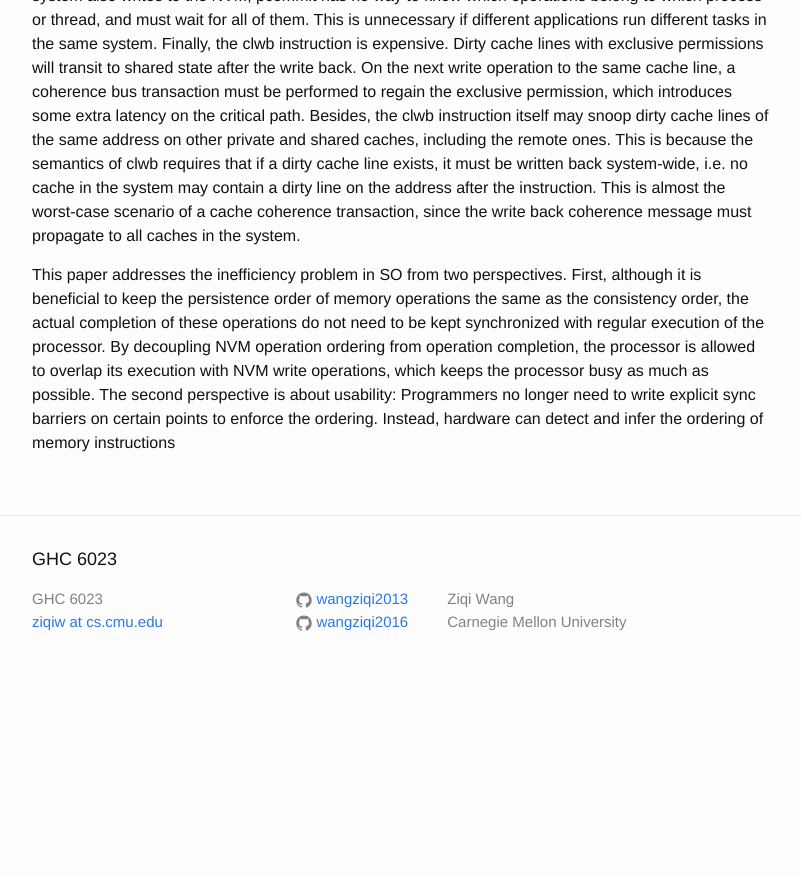
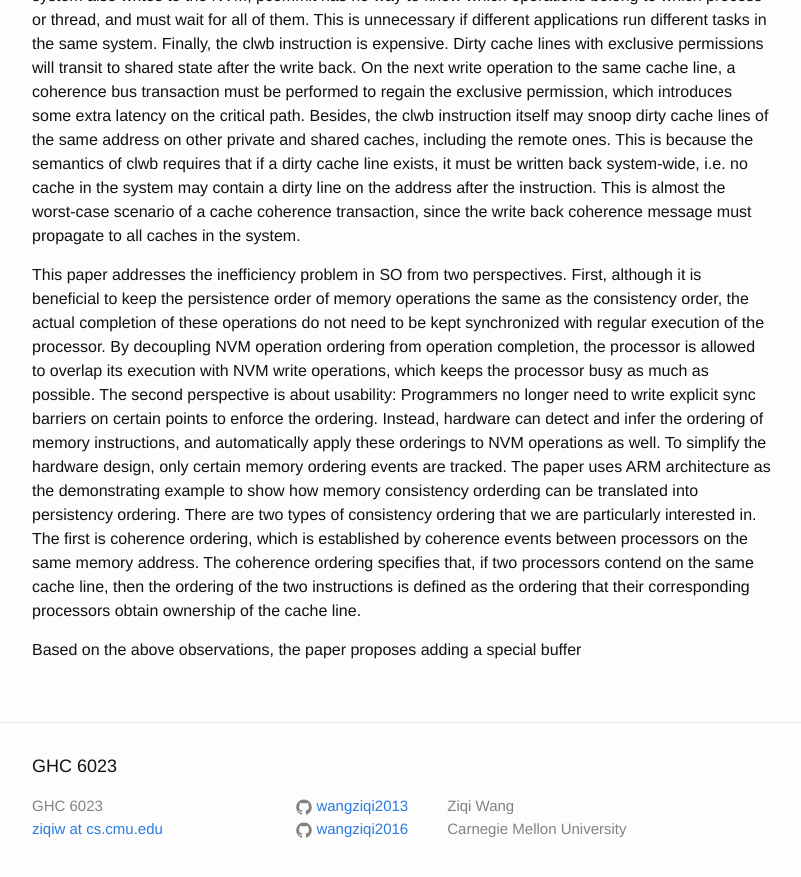
Before and after one commit to wangziqi2013/wangziqi2013.github.io, a Jekyll site: the page built from _posts/2019-01-19-delegated-persist-ordering.markdown, in a window 1280 px wide and 900 px high, scrolled down 1312 px. Shown: the top 877 px of the window, without its empty margins (238-1039 px from the left). Built offline with Jekyll 4.4.1, drawn with Linux system fonts in a browser that asks for light colours; before the commit the page ends 2005 px from its top, so only the background shows below that.

Commit message:
Adding coherence ordering

```diff
--- a/_posts/2019-01-19-delegated-persist-ordering.markdown
+++ b/_posts/2019-01-19-delegated-persist-ordering.markdown
@@ -60,4 +60,14 @@ persistence order of memory operations the same as the consistency order, the ac
 need to be kept synchronized with regular execution of the processor. By decoupling NVM operation ordering from operation
 completion, the processor is allowed to overlap its execution with NVM write operations, which keeps the processor busy as
 much as possible. The second perspective is about usability: Programmers no longer need to write explicit sync barriers
-on certain points to enforce the ordering. Instead, hardware can detect and infer the ordering of memory instructions
+on certain points to enforce the ordering. Instead, hardware can detect and infer the ordering of memory instructions,
+and automatically apply these orderings to NVM operations as well. To simplify the hardware design, only certain memory
+ordering events are tracked. The paper uses ARM architecture as the demonstrating example to show how memory consistency
+orderding can be translated into persistency ordering. There are two types of consistency ordering that we are particularly
+interested in. The first is coherence ordering, which is established by coherence events between processors on the same
+memory address. The coherence ordering specifies that, if two processors contend on the same cache line, then the ordering
+of the two instructions is defined as the ordering that their corresponding processors obtain ownership of the cache line.
+
+
+Based on the above observations, the paper proposes adding
+a special buffer
```
